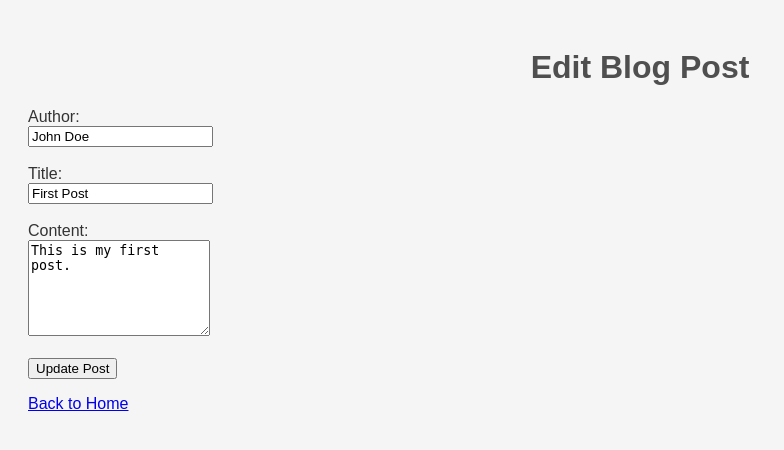
After one commit to DirkFischer19777/Blog-with-Flask, a Flask app: page /update/1 in a window 1280 px wide. The commit adds this page. Shown: the top 450 px of the page, without its empty margins (0-784 px from the left). Run offline with Flask 3, Linux system fonts and the light colour scheme.

Commit message:
added UPDATE functionality

```diff
--- a/app.py
+++ b/app.py
@@ -58,5 +58,28 @@ def delete(post_id):
     save_posts(posts)
     return redirect(url_for('index'))
 
+# Neue Route zum updaten eines Blogposts
+@app.route('/update/<int:post_id>', methods=['GET', 'POST'])
+def update(post_id):
+    posts = load_posts()
+    # Post nach ID finden
+    post = next((p for p in posts if p["id"] == post_id), None)
+    if post is None:
+        return "Post not found", 404
+
+    if request.method == 'POST':
+        # Formular-Daten auslesen
+        post['author'] = request.form.get('author')
+        post['title'] = request.form.get('title')
+        post['content'] = request.form.get('content')
+
+        # Änderungen speichern
+        save_posts(posts)
+        return redirect(url_for('index'))
+
+    # GET-Anfrage -> Formular mit aktuellen Daten anzeigen
+    return render_template('update.html', post=post)
+
+
 if __name__ == "__main__":
     app.run(debug=True, port=5001)
--- a/posts.json
+++ b/posts.json
@@ -15,6 +15,6 @@
         "id": 3,
         "author": "Dirk Fischer",
         "title": "Fantastic",
-        "content": "My code works beautiful"
+        "content": "My code works beautiful an can be updated, now!"
     }
 ]
--- a/templates/index.html
+++ b/templates/index.html
@@ -16,8 +16,10 @@
         <h2>{{ post.title }}</h2>
         <p><em>Written by {{ post.author }}</em></p>
         <p>{{ post.content }}</p>
-        <!-- Delete Button -->
+
+        <!-- Edit & Delete Button -->
         <p>
+            <a href="{{ url_for('update', post_id=post.id) }}">Edit</a> |
             <a href="{{ url_for('delete', post_id=post.id) }}" onclick="return confirm('Are you sure you want to delete this post?');">
                 Delete
             </a>
--- /dev/null
+++ b/templates/update.html
@@ -0,0 +1,26 @@
+<!DOCTYPE html>
+<html lang="en">
+<head>
+    <meta charset="UTF-8">
+    <meta name="viewport" content="width=device-width, initial-scale=1.0">
+    <title>Edit Post</title>
+    <link rel="stylesheet" href="{{ url_for('static', filename='style.css') }}">
+</head>
+<body>
+    <h1>Edit Blog Post</h1>
+    <form action="{{ url_for('update', post_id=post.id) }}" method="POST">
+        <label for="author">Author:</label><br>
+        <input type="text" id="author" name="author" value="{{ post.author }}" required><br><br>
+
+        <label for="title">Title:</label><br>
+        <input type="text" id="title" name="title" value="{{ post.title }}" required><br><br>
+
+        <label for="content">Content:</label><br>
+        <textarea id="content" name="content" rows="6" required>{{ post.content }}</textarea><br><br>
+
+        <button type="submit">Update Post</button>
+    </form>
+
+    <p><a href="{{ url_for('index') }}">Back to Home</a></p>
+</body>
+</html>
```
